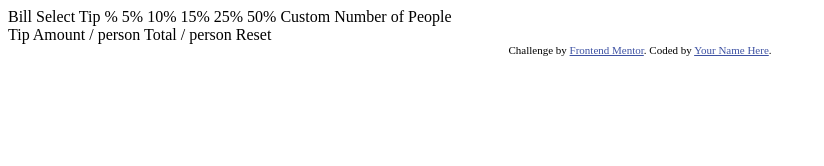
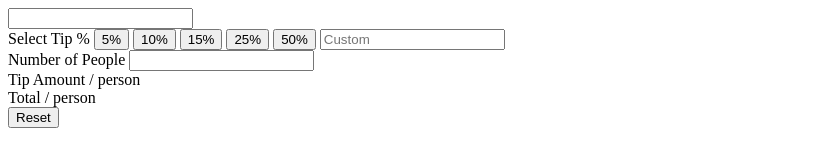
Before and after one commit to slavon213/tip-calculator, a plain HTML site: page index.html in a window 1280 px wide. Shown: the whole page, without its empty margins (0-824 px from the left). Drawn offline with Linux system fonts and the light colour scheme.

Commit message:
add base html structure

```diff
--- a/index.html
+++ b/index.html
@@ -1,47 +1,41 @@
 <!DOCTYPE html>
 <html lang="en">
     <head>
-  <meta charset="UTF-8">
-  <meta name="viewport" content="width=device-width, initial-scale=1.0"> <!-- displays site properly based on user's device -->
-
-  <link rel="icon" type="image/png" sizes="32x32" href="./images/favicon-32x32.png">
-
+        <meta charset="UTF-8" />
+        <meta name="viewport" content="width=device-width, initial-scale=1.0" />
+        <link rel="icon" type="image/png" sizes="32x32" href="./images/favicon-32x32.png" />
         <title>Frontend Mentor | Tip calculator app</title>
-
-  <!-- Feel free to remove these styles or customise in your own stylesheet 👍 -->
-  <style>
-    .attribution { font-size: 11px; text-align: center; }
-    .attribution a { color: hsl(228, 45%, 44%); }
-  </style>
     </head>
     <body>
-
+        <main>
             <div class="container">
-    <form action="" >
+                <form>
+                    <div class="half calculator">
                         <div>
-        Bill
-        Select Tip %
-        5%
-        10%
-        15%
-        25%
-        50%
-        Custom
-        Number of People
+                            <label for="bill"></label>
+                            <input type="number" name="bill" id="bill" step="0.01" />
+                        </div>
+                        <div class="tip-buttons">
+                            <label for="custom-tip">Select Tip %</label>
+                            <button class="tip-amount">5%</button>
+                            <button class="tip-amount">10%</button>
+                            <button class="tip-amount">15%</button>
+                            <button class="tip-amount">25%</button>
+                            <button class="tip-amount">50%</button>
+                            <input type="number" name="custom-tip" id="custom-tip" placeholder="Custom" />
                         </div>
                         <div>
-        Tip Amount
-        / person
-        Total
-        / person
-        Reset
+                            <label for="">Number of People</label>
+                            <input type="number" name="people-number" id="people-number" />
+                        </div>
+                    </div>
+                    <div class="half display">
+                        <div>Tip Amount / person</div>
+                        <div>Total / person</div>
+                        <button type="submit">Reset</button>
                     </div>
                 </form>
             </div>
-
-  <div class="attribution">
-    Challenge by <a href="https://www.frontendmentor.io?ref=challenge" target="_blank">Frontend Mentor</a>.
-    Coded by <a href="#">Your Name Here</a>.
-  </div>
+        </main>
     </body>
 </html>
```
Lines whose indentation alone changed are shown as unchanged.
